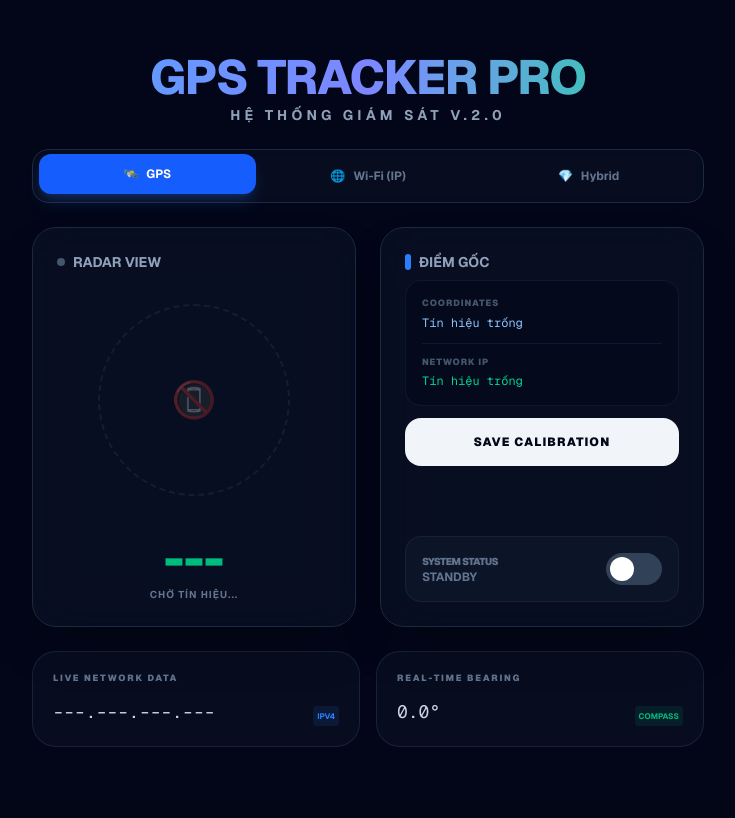
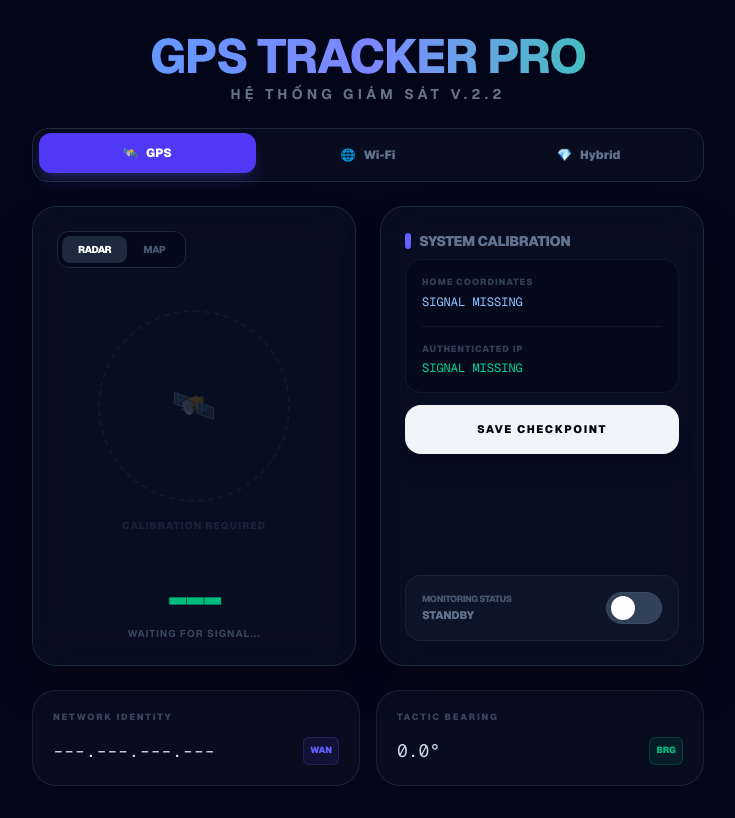
Before and after one commit to nhutanhmc/gps_nv, a Next.js app: page / in a window 1280 px wide. Shown: the whole page, without its empty margins (272-1007 px from the left). Built offline with nearby package versions, Linux system fonts and the light colour scheme.

Commit message:
Feature: Add interactive map with Radar toggle and coordinate visualization

```diff
--- a/package.json
+++ b/package.json
@@ -9,10 +9,14 @@
     "lint": "eslint"
   },
   "dependencies": {
+    "@types/leaflet": "^1.9.21",
     "geolib": "^3.3.14",
+    "leaflet": "^1.9.4",
+    "lodash.debounce": "^4.0.8",
     "next": "16.2.4",
     "react": "19.2.4",
-    "react-dom": "19.2.4"
+    "react-dom": "19.2.4",
+    "react-leaflet": "^5.0.0"
   },
   "devDependencies": {
     "@tailwindcss/postcss": "^4",
--- /dev/null
+++ b/src/app/components/Map.tsx
@@ -0,0 +1,104 @@
+"use client";
+
+import { useEffect } from "react";
+import { MapContainer, TileLayer, Marker, Circle, useMap } from "react-leaflet";
+import L from "leaflet";
+import "leaflet/dist/leaflet.css";
+
+interface Location {
+  latitude: number;
+  longitude: number;
+}
+
+interface MapProps {
+  homeLocation: Location | null;
+  currentLocation: Location | null;
+  isViolated: boolean;
+}
+
+// Fixed Leaflet Icon issue: using DivIcon instead of default images
+const createIcon = (color: string) => {
+  return L.divIcon({
+    html: `<div style="background-color: ${color}; width: 12px; height: 12px; border-radius: 50%; border: 2px solid white; box-shadow: 0 0 10px rgba(0,0,0,0.5);"></div>`,
+    className: "custom-div-icon",
+    iconSize: [12, 12],
+    iconAnchor: [6, 6],
+  });
+};
+
+const homeIcon = createIcon("#3b82f6"); // Blue
+const userIcon = createIcon("#10b981"); // Emerald
+const userIconViolated = createIcon("#f43f5e"); // Rose
+
+// Component to handle map centering
+function ChangeView({ center }: { center: [number, number] }) {
+  const map = useMap();
+  useEffect(() => {
+    map.setView(center);
+  }, [center, map]);
+  return null;
+}
+
+export default function MapView({ homeLocation, currentLocation, isViolated }: MapProps) {
+  const defaultCenter: [number, number] = homeLocation
+    ? [homeLocation.latitude, homeLocation.longitude]
+    : [0, 0];
+
+  return (
+    <div className="w-full h-full rounded-2xl overflow-hidden border border-slate-800 shadow-2xl relative">
+      <MapContainer
+        center={defaultCenter}
+        zoom={17}
+        scrollWheelZoom={true}
+        style={{ height: "100%", width: "100%", background: "#020617" }}
+      >
+        <TileLayer
+          attribution='&copy; <a href="https://www.openstreetmap.org/copyright">OpenStreetMap</a> contributors &copy; <a href="https://carto.com/attributions">CARTO</a>'
+          url="https://{s}.basemaps.cartocdn.com/dark_all/{z}/{x}/{y}{r}.png"
+        />
+
+        {homeLocation && (
+          <>
+            <Marker
+              position={[homeLocation.latitude, homeLocation.longitude]}
+              icon={homeIcon}
+            />
+            <Circle
+              center={[homeLocation.latitude, homeLocation.longitude]}
+              pathOptions={{
+                color: isViolated ? "#f43f5e" : "#10b981",
+                fillColor: isViolated ? "#f43f5e" : "#10b981",
+                fillOpacity: 0.1,
+                weight: 2,
+                dashArray: "5, 10"
+              }}
+              radius={100}
+            />
+          </>
+        )}
+
+        {currentLocation && (
+          <>
+            <ChangeView center={[currentLocation.latitude, currentLocation.longitude]} />
+            <Marker
+              position={[currentLocation.latitude, currentLocation.longitude]}
+              icon={isViolated ? userIconViolated : userIcon}
+            />
+          </>
+        )}
+      </MapContainer>
+
+      {/* Legend */}
+      <div className="absolute bottom-4 left-4 z-[1000] bg-slate-900/80 backdrop-blur-md p-2 rounded-lg border border-slate-700 text-[10px] space-y-1">
+         <div className="flex items-center gap-2">
+            <div className="w-2 h-2 rounded-full bg-blue-500"></div>
+            <span>Home Location</span>
+         </div>
+         <div className="flex items-center gap-2">
+            <div className={`w-2 h-2 rounded-full ${isViolated ? "bg-rose-500" : "bg-emerald-500"}`}></div>
+            <span>Current Position</span>
+         </div>
+      </div>
+    </div>
+  );
+}
--- a/src/app/page.tsx
+++ b/src/app/page.tsx
@@ -1,7 +1,18 @@
 "use client";
 
 import { useState, useEffect, useRef } from "react";
+import dynamic from "next/dynamic";
 import { getRhumbLineBearing } from "geolib";
+
+// Dynamically import Map component (Disable SSR for Leaflet)
+const MapView = dynamic(() => import("./components/Map"), {
+  ssr: false,
+  loading: () => (
+    <div className="w-full h-full min-h-[280px] rounded-2xl border-2 border-dashed border-slate-800 animate-pulse flex items-center justify-center bg-slate-900/20">
+       <span className="text-[10px] text-slate-500 font-bold uppercase tracking-widest">Loading Satellite Data...</span>
+    </div>
+  )
+});
 
 interface Location {
   latitude: number;
@@ -19,9 +30,10 @@ interface CheckResult {
 }
 
 type TrackingMode = "gps" | "wifi" | "hybrid";
+type ViewMode = "radar" | "map";
 
 function Radar({ distance, bearing, isViolated }: { distance: number; bearing: number; isViolated: boolean }) {
-  // Map distance to pixels. 100m = radar radius (approx 80px)
+  // Map distance to pixels. 150m = radar radius (approx 80px)
   const maxRadarDist = 150;
   const radius = Math.min((distance / maxRadarDist) * 80, 95);
 
@@ -32,14 +44,14 @@ function Radar({ distance, bearing, isViolated }: { distance: number; bearing: n
   const y = radius * Math.sin(angleRad);
 
   return (
-    <div className="relative w-48 h-48 rounded-full border border-slate-800 bg-slate-900/30 backdrop-blur-sm flex items-center justify-center overflow-hidden shadow-[inset_0_0_50px_rgba(0,0,0,0.5)]">
+    <div className="relative w-56 h-56 rounded-full border border-slate-800 bg-slate-900/30 backdrop-blur-sm flex items-center justify-center overflow-hidden shadow-[inset_0_0_50px_rgba(0,0,0,0.5)] transition-all">
       {/* Target/Scanning rings */}
       <div className="absolute w-full h-full border border-slate-800/30 rounded-full scale-[0.66]"></div>
       <div className="absolute w-full h-full border border-slate-800/20 rounded-full scale-[0.33]"></div>
-      <div className="absolute w-full h-full border border-dashed border-emerald-500/20 rounded-full scale-[0.66] animate-[spin_10s_linear_infinite]"></div>
+      <div className="absolute w-full h-full border border-dashed border-emerald-500/10 rounded-full scale-[0.85] animate-[spin_10s_linear_infinite]"></div>
 
       {/* 100m Boundary Ring */}
-      <div className="absolute w-[106px] h-[106px] border-2 border-dashed border-rose-500/10 rounded-full"></div>
+      <div className="absolute w-[116px] h-[116px] border-2 border-dashed border-rose-500/20 rounded-full"></div>
 
       {/* Crosshair */}
       <div className="absolute w-full h-px bg-slate-800/40"></div>
@@ -49,20 +61,20 @@ function Radar({ distance, bearing, isViolated }: { distance: number; bearing: n
       <div className="absolute w-1/2 h-1/2 top-0 left-1/2 origin-bottom-left bg-gradient-to-tr from-emerald-500/10 to-transparent animate-[spin_4s_linear_infinite] rounded-tr-full"></div>
 
       {/* Home Point */}
-      <div className="relative z-10 w-2 h-2 bg-blue-500 rounded-full shadow-[0_0_10px_rgba(59,130,246,0.8)]"></div>
+      <div className="relative z-10 w-2.5 h-2.5 bg-blue-500 rounded-full shadow-[0_0_15px_rgba(59,130,246,0.8)] border border-white/20"></div>
 
       {/* User Point */}
       <div
         className="absolute transition-all duration-1000 ease-out z-20"
         style={{ transform: `translate(${x}px, ${y}px)` }}
       >
-        <div className={`w-3 h-3 rounded-full shadow-lg ${isViolated ? "bg-rose-500 shadow-rose-500/50" : "bg-emerald-400 shadow-emerald-400/50"}`}>
+        <div className={`w-3.5 h-3.5 rounded-full shadow-lg border border-white/40 ${isViolated ? "bg-rose-500 shadow-rose-500/50" : "bg-emerald-400 shadow-emerald-400/50"}`}>
            <div className={`absolute inset-0 rounded-full animate-ping opacity-50 ${isViolated ? "bg-rose-500" : "bg-emerald-400"}`}></div>
         </div>
       </div>
 
       {/* Scale indicators */}
-      <div className="absolute bottom-2 right-2 text-[8px] font-bold text-slate-600 uppercase tracking-tighter">Scale: 150m</div>
+      <div className="absolute bottom-3 right-3 text-[9px] font-black text-slate-700 uppercase tracking-tighter">Scale: 150m</div>
     </div>
   );
 }
@@ -73,6 +85,7 @@ export default function Home() {
   const [currentLocation, setCurrentLocation] = useState<Location | null>(null);
   const [currentIp, setCurrentIp] = useState<string | null>(null);
   const [trackingMode, setTrackingMode] = useState<TrackingMode>("gps");
+  const [viewMode, setViewMode] = useState<ViewMode>("radar");
   const [isWorking, setIsWorking] = useState(false);
   const [checkResult, setCheckResult] = useState<CheckResult | null>(null);
   const [bearing, setBearing] = useState(0);
@@ -92,7 +105,7 @@ export default function Home() {
     if (storedMode) setTrackingMode(storedMode);
   }, []);
 
-  // Save tracking mode to local storage when it changes
+  // Save tracking mode to local storage
   useEffect(() => {
     localStorage.setItem("trackingMode", trackingMode);
   }, [trackingMode]);
@@ -108,7 +121,6 @@ export default function Home() {
     }
   };
 
-  // Save current position and IP as home
   const saveHomeData = async () => {
     setLoading(true);
     setError(null);
@@ -167,7 +179,6 @@ export default function Home() {
         };
         setCurrentLocation(currentCoord);
 
-        // Calculate Bearing
         if (homeLocation) {
           const b = getRhumbLineBearing(homeLocation, currentCoord);
           setBearing(b);
@@ -237,22 +248,22 @@ export default function Home() {
           <h1 className="text-4xl md:text-5xl font-extrabold tracking-tight bg-gradient-to-r from-blue-400 via-indigo-400 to-emerald-400 bg-clip-text text-transparent">
             GPS TRACKER PRO
           </h1>
-          <p className="text-slate-400 text-sm font-bold tracking-[0.3em] uppercase">Hệ thống giám sát v.2.0</p>
+          <p className="text-slate-400 text-sm font-bold tracking-[0.3em] uppercase opacity-70">Hệ thống giám sát v.2.2</p>
         </div>
 
         {/* Mode Selector */}
         <div className="bg-slate-900/40 border border-slate-800 p-1.5 rounded-2xl flex gap-1 backdrop-blur-md">
           {[
             { id: "gps", label: "GPS", icon: "🛰️" },
-            { id: "wifi", label: "Wi-Fi (IP)", icon: "🌐" },
+            { id: "wifi", label: "Wi-Fi", icon: "🌐" },
             { id: "hybrid", label: "Hybrid", icon: "💎" },
           ].map((mode) => (
             <button
               key={mode.id}
               onClick={() => setTrackingMode(mode.id as TrackingMode)}
-              className={`flex-1 py-3 px-4 rounded-xl text-xs font-bold transition-all flex items-center justify-center gap-2 ${
+              className={`flex-1 py-3 px-4 rounded-xl text-xs font-black transition-all flex items-center justify-center gap-2 ${
                 trackingMode === mode.id
-                  ? "bg-blue-600 text-white shadow-lg shadow-blue-500/20 translate-y-[-2px]"
+                  ? "bg-indigo-600 text-white shadow-lg shadow-indigo-500/20 translate-y-[-2px]"
                   : "text-slate-500 hover:text-slate-300 hover:bg-slate-800/50"
               }`}
             >
@@ -264,38 +275,60 @@ export default function Home() {
 
         {/* Dashboard Grid */}
         <div className="grid grid-cols-1 md:grid-cols-2 gap-6">
-          {/* Status & Radar Card */}
-          <div className="bg-slate-900/50 border border-slate-800 rounded-3xl p-6 backdrop-blur-xl shadow-2xl flex flex-col items-center justify-between min-h-[400px]">
-             <div className="w-full flex justify-between items-center mb-4">
-                <h2 className="text-sm font-bold flex items-center gap-2 text-slate-400">
-                  <span className={`w-2 h-2 rounded-full ${isWorking ? "bg-emerald-500 animate-pulse" : "bg-slate-600"}`}></span>
-                  RADAR VIEW
-                </h2>
+          {/* Status, Radar & Map Card */}
+          <div className="bg-slate-900/50 border border-slate-800 rounded-3xl p-6 backdrop-blur-xl shadow-2xl flex flex-col items-center justify-between min-h-[460px]">
+             <div className="w-full flex justify-between items-center mb-6">
+                <div className="flex bg-slate-950/50 p-1 rounded-xl border border-slate-800 shadow-inner">
+                   <button
+                     onClick={() => setViewMode("radar")}
+                     className={`px-4 py-1.5 text-[10px] font-black uppercase tracking-tighter rounded-lg transition-all ${viewMode === "radar" ? "bg-slate-800 text-white shadow-sm" : "text-slate-600 hover:text-slate-400"}`}
+                   >
+                     Radar
+                   </button>
+                   <button
+                     onClick={() => setViewMode("map")}
+                     className={`px-4 py-1.5 text-[10px] font-black uppercase tracking-tighter rounded-lg transition-all ${viewMode === "map" ? "bg-slate-800 text-white shadow-sm" : "text-slate-600 hover:text-slate-400"}`}
+                   >
+                     Map
+                   </button>
+                </div>
+
                 {checkResult && (
-                  <span className={`text-[10px] font-bold px-2 py-0.5 rounded border ${checkResult.isViolated ? "text-rose-500 border-rose-500/30 bg-rose-500/5" : "text-emerald-500 border-emerald-500/30 bg-emerald-500/5"}`}>
-                    {checkResult.isViolated ? "OUT OF BOUNDS" : "SECURE"}
+                  <span className={`text-[10px] font-black px-3 py-1 rounded-full border ${checkResult.isViolated ? "text-rose-500 border-rose-500/30 bg-rose-500/5" : "text-emerald-500 border-emerald-500/30 bg-emerald-500/5"}`}>
+                    {checkResult.isViolated ? "⚠️ VIOLATED" : "✓ SECURE"}
                   </span>
                 )}
              </div>
 
-             <div className="flex-1 flex items-center justify-center w-full">
+             <div className="flex-1 flex items-center justify-center w-full min-h-[250px]">
                 {isWorking && homeLocation ? (
-                  <Radar distance={checkResult?.distance || 0} bearing={bearing} isViolated={checkResult?.isViolated || false} />
+                  viewMode === "radar" ? (
+                    <Radar distance={checkResult?.distance || 0} bearing={bearing} isViolated={checkResult?.isViolated || false} />
+                  ) : (
+                    <div className="w-full h-full min-h-[280px]">
+                       <MapView
+                        homeLocation={homeLocation}
+                        currentLocation={currentLocation}
+                        isViolated={checkResult?.isViolated || false}
+                       />
+                    </div>
+                  )
                 ) : (
-                  <div className="text-center opacity-30 select-none">
-                     <div className="w-48 h-48 rounded-full border-2 border-dashed border-slate-700 flex items-center justify-center">
-                        <span className="text-4xl">📵</span>
+                  <div className="text-center opacity-20 select-none group">
+                     <div className="w-48 h-48 rounded-full border-2 border-dashed border-slate-700 flex items-center justify-center group-hover:scale-105 transition-transform">
+                        <span className="text-4xl">🛰️</span>
                      </div>
+                     <p className="mt-4 text-[10px] font-black text-slate-500 uppercase tracking-widest">Calibration Required</p>
                   </div>
                 )}
              </div>
 
              <div className="w-full mt-6 space-y-1 text-center">
-                <div className={`text-5xl font-black tabular-nums ${checkResult?.isViolated ? "text-rose-500" : "text-emerald-500"}`}>
-                  {isWorking ? (trackingMode === "wifi" ? (checkResult?.isViolated ? "ERROR" : "PASS") : `${checkResult?.distance || 0}m`) : "---"}
+                <div className={`text-5xl font-black tabular-nums transition-all tracking-tighter ${checkResult?.isViolated ? "text-rose-500" : "text-emerald-500"}`}>
+                  {isWorking ? (trackingMode === "wifi" ? (checkResult?.isViolated ? "ERR" : "PASS") : `${checkResult?.distance || 0}m`) : "---"}
                 </div>
-                <p className="text-[10px] text-slate-500 font-bold uppercase tracking-widest">
-                  {checkResult ? `Cập nhật: ${new Date(checkResult.timestamp).toLocaleTimeString()}` : "Chờ tín hiệu..."}
+                <p className="text-[10px] text-slate-600 font-bold uppercase tracking-widest opacity-80">
+                  {checkResult ? `Updated: ${new Date(checkResult.timestamp).toLocaleTimeString()}` : "Waiting for signal..."}
                 </p>
              </div>
           </div>
@@ -303,43 +336,43 @@ export default function Home() {
           {/* Configuration & Controls */}
           <div className="flex flex-col gap-6">
             <div className="bg-slate-900/50 border border-slate-800 rounded-3xl p-6 backdrop-blur-xl shadow-2xl space-y-4 flex-1 flex flex-col">
-              <h2 className="text-sm font-bold flex items-center gap-2 text-slate-400 mb-2">
-                <span className="w-1.5 h-4 bg-blue-500 rounded-full"></span>
-                ĐIỂM GỐC
+              <h2 className="text-sm font-black flex items-center gap-2 text-slate-500 mb-2 uppercase tracking-tight">
+                <span className="w-1.5 h-4 bg-indigo-500 rounded-full"></span>
+                System Calibration
               </h2>
 
               <div className="space-y-3 flex-1">
-                <div className="p-4 bg-slate-950/50 rounded-2xl border border-slate-800/50 space-y-3">
-                  <div className="group cursor-help">
-                    <p className="text-[9px] text-slate-600 uppercase tracking-widest font-black mb-1">Coordinates</p>
+                <div className="p-4 bg-slate-950/50 rounded-2xl border border-slate-800/50 space-y-4">
+                  <div className="group">
+                    <p className="text-[9px] text-slate-600 uppercase tracking-widest font-black mb-1 opacity-70">Home Coordinates</p>
                     <p className="font-mono text-xs text-blue-300 group-hover:text-blue-400 transition-colors">
-                      {homeLocation ? `${homeLocation.latitude.toFixed(6)}, ${homeLocation.longitude.toFixed(6)}` : "Tín hiệu trống"}
+                      {homeLocation ? `${homeLocation.latitude.toFixed(6)}, ${homeLocation.longitude.toFixed(6)}` : "SIGNAL MISSING"}
                     </p>
                   </div>
-                  <div className="pt-3 border-t border-slate-800/50 group cursor-help">
-                    <p className="text-[9px] text-slate-600 uppercase tracking-widest font-black mb-1">Network IP</p>
-                    <p className="font-mono text-xs text-emerald-400 group-hover:text-emerald-300 transition-colors">{homeIp || "Tín hiệu trống"}</p>
+                  <div className="pt-4 border-t border-slate-800/50 group">
+                    <p className="text-[9px] text-slate-600 uppercase tracking-widest font-black mb-1 opacity-70">Authenticated IP</p>
+                    <p className="font-mono text-xs text-emerald-400 group-hover:text-emerald-300 transition-colors">{homeIp || "SIGNAL MISSING"}</p>
                   </div>
                 </div>
 
                 <button
                   onClick={saveHomeData}
                   disabled={loading}
-                  className="w-full py-4 px-6 bg-slate-100 hover:bg-white active:scale-95 transition-all rounded-2xl font-black text-slate-950 text-xs uppercase tracking-widest flex items-center justify-center gap-2 disabled:opacity-50"
+                  className="w-full py-4 px-6 bg-slate-100 hover:bg-white active:scale-95 transition-all rounded-2xl font-black text-slate-950 text-[11px] uppercase tracking-[0.15em] flex items-center justify-center gap-2 disabled:opacity-50 shadow-xl"
                 >
-                  {loading ? <span className="animate-spin rounded-full h-4 w-4 border-2 border-slate-950 border-t-transparent"></span> : "Save Calibration"}
+                  {loading ? <span className="animate-spin rounded-full h-4 w-4 border-2 border-slate-950 border-t-transparent"></span> : "Save Checkpoint"}
                 </button>
               </div>
 
               <div className="bg-slate-800/30 p-4 rounded-2xl flex items-center justify-between border border-slate-700/30">
                 <div className="flex flex-col">
-                   <span className="text-[10px] font-black text-slate-500 uppercase tracking-tighter">System Status</span>
-                   <span className={`text-xs font-bold ${isWorking ? "text-emerald-400" : "text-slate-500"}`}>{isWorking ? "ACTIVE MONITORING" : "STANDBY"}</span>
+                   <span className="text-[9px] font-black text-slate-600 uppercase tracking-tighter">Monitoring Status</span>
+                   <span className={`text-[11px] font-black ${isWorking ? "text-emerald-400" : "text-slate-500"}`}>{isWorking ? "ACTIVE" : "STANDBY"}</span>
                 </div>
                 <button
                   onClick={() => setIsWorking(!isWorking)}
                   disabled={!homeLocation && trackingMode !== "wifi"}
-                  className={`relative inline-flex h-8 w-14 items-center rounded-full transition-all ${
+                  className={`relative inline-flex h-8 w-14 items-center rounded-full transition-all border border-white/5 ${
                     isWorking ? "bg-emerald-500 shadow-[0_0_20px_rgba(16,185,129,0.3)]" : "bg-slate-700"
                   }`}
                 >
@@ -350,36 +383,37 @@ export default function Home() {
           </div>
         </div>
 
-        {/* Footer Data */}
+        {/* Footer Metrics */}
         <div className="grid grid-cols-1 md:grid-cols-2 gap-4">
-           <div className="bg-slate-900/40 border border-slate-800/80 p-5 rounded-3xl group hover:border-blue-500/30 transition-all">
-              <h3 className="text-[9px] font-black text-slate-500 uppercase tracking-[0.2em] mb-3">Live Network Data</h3>
+           <div className="bg-slate-900/40 border border-slate-800/80 p-5 rounded-3xl group hover:border-indigo-500/30 transition-all">
+              <h3 className="text-[9px] font-black text-slate-600 uppercase tracking-[0.2em] mb-3 opacity-80">Network Identity</h3>
               <div className="flex items-end justify-between">
-                 <p className="font-mono text-lg text-slate-300">{currentIp || "---.---.---.---"}</p>
-                 <span className="text-[8px] font-bold text-blue-500 p-1 bg-blue-500/10 rounded">IPV4</span>
+                 <p className="font-mono text-lg text-slate-300 tabular-nums">{currentIp || "---.---.---.---"}</p>
+                 <span className="text-[9px] font-black text-indigo-500 p-1.5 bg-indigo-500/10 rounded-md border border-indigo-500/20">WAN</span>
               </div>
            </div>
            <div className="bg-slate-900/40 border border-slate-800/80 p-5 rounded-3xl group hover:border-emerald-500/30 transition-all">
-              <h3 className="text-[9px] font-black text-slate-500 uppercase tracking-[0.2em] mb-3">Real-time Bearing</h3>
+              <h3 className="text-[9px] font-black text-slate-600 uppercase tracking-[0.2em] mb-3 opacity-80">Tactic Bearing</h3>
               <div className="flex items-end justify-between">
-                 <p className="font-mono text-lg text-slate-300">{bearing.toFixed(1)}°</p>
-                 <span className="text-[8px] font-bold text-emerald-500 p-1 bg-emerald-500/10 rounded uppercase">Compass</span>
+                 <p className="font-mono text-lg text-slate-300 tabular-nums">{bearing.toFixed(1)}°</p>
+                 <span className="text-[9px] font-black text-emerald-500 p-1.5 bg-emerald-500/10 rounded-md border border-emerald-500/20">BRG</span>
               </div>
            </div>
         </div>
 
-        {/* Error Notification */}
+        {/* Error Alert */}
         {error && (
-          <div className="fixed bottom-8 left-1/2 -translate-x-1/2 bg-rose-500 text-white px-6 py-4 rounded-3xl font-black shadow-2xl flex items-center gap-3 animate-in slide-in-from-bottom-8">
+          <div className="fixed bottom-8 left-1/2 -translate-x-1/2 bg-rose-600 text-white px-8 py-4 rounded-3xl font-black shadow-2xl flex items-center gap-4 animate-in slide-in-from-bottom-8 border border-white/20">
             <span className="text-xl">⚠️</span>
-            <span className="text-xs uppercase tracking-tight">{error}</span>
+            <span className="text-xs uppercase tracking-[0.05em]">{error}</span>
           </div>
         )}
       </div>
 
-      {/* Decorative Elements */}
+      {/* Grid BG */}
       <div className="fixed inset-0 -z-10 bg-slate-950">
         <div className="absolute top-1/2 left-1/2 -translate-x-1/2 -translate-y-1/2 w-full h-full bg-[radial-gradient(#1e293b_1px,transparent_1px)] [background-size:60px_60px] opacity-10"></div>
+        <div className="absolute top-0 left-0 w-full h-full bg-[linear-gradient(to_bottom,rgba(2,6,23,1),rgba(2,6,23,0.5))] pointer-events-none"></div>
       </div>
     </main>
   );
```
Also changed, not shown: 1 other file (tests, documents, lock files or other folders).
